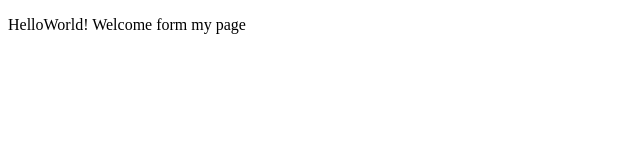
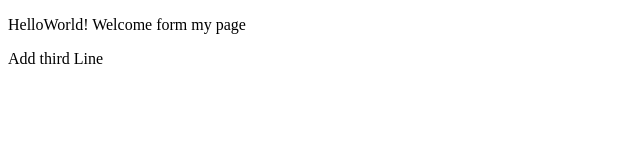
Before and after one commit to htyplus/pre_intern01, a plain HTML site: page test1.html in a window 1280 px wide. Shown: the full height of the page, 0-640 px from the left. Drawn offline with Linux system fonts and the light colour scheme.

Commit message:
Added third line

```diff
--- a/test1.html
+++ b/test1.html
@@ -5,5 +5,6 @@
     </head>
     <body>
         <p>HelloWorld! Welcome form my page</p>
+        <p>Add third Line</P>
     </body>
 </html>
```
